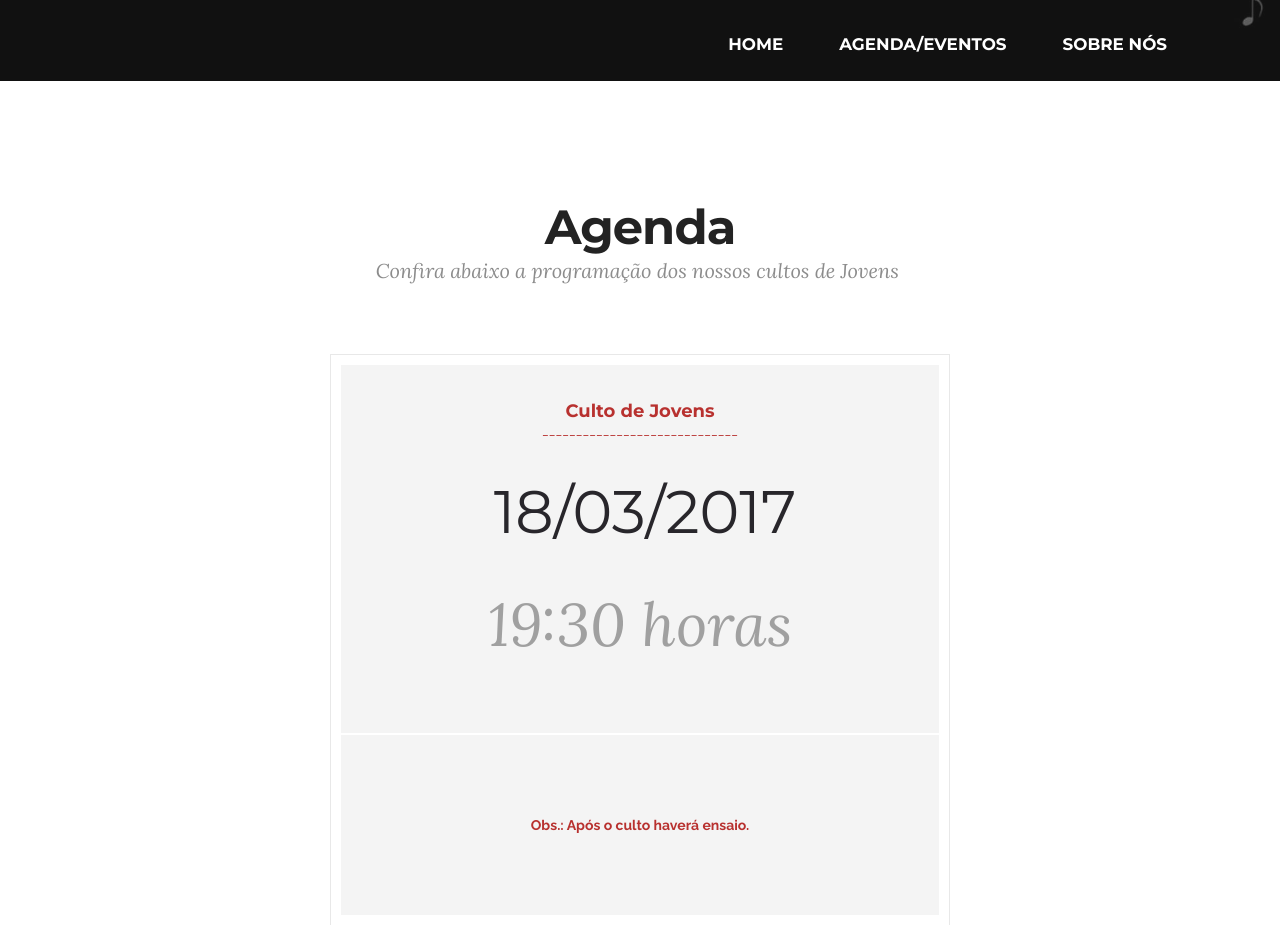
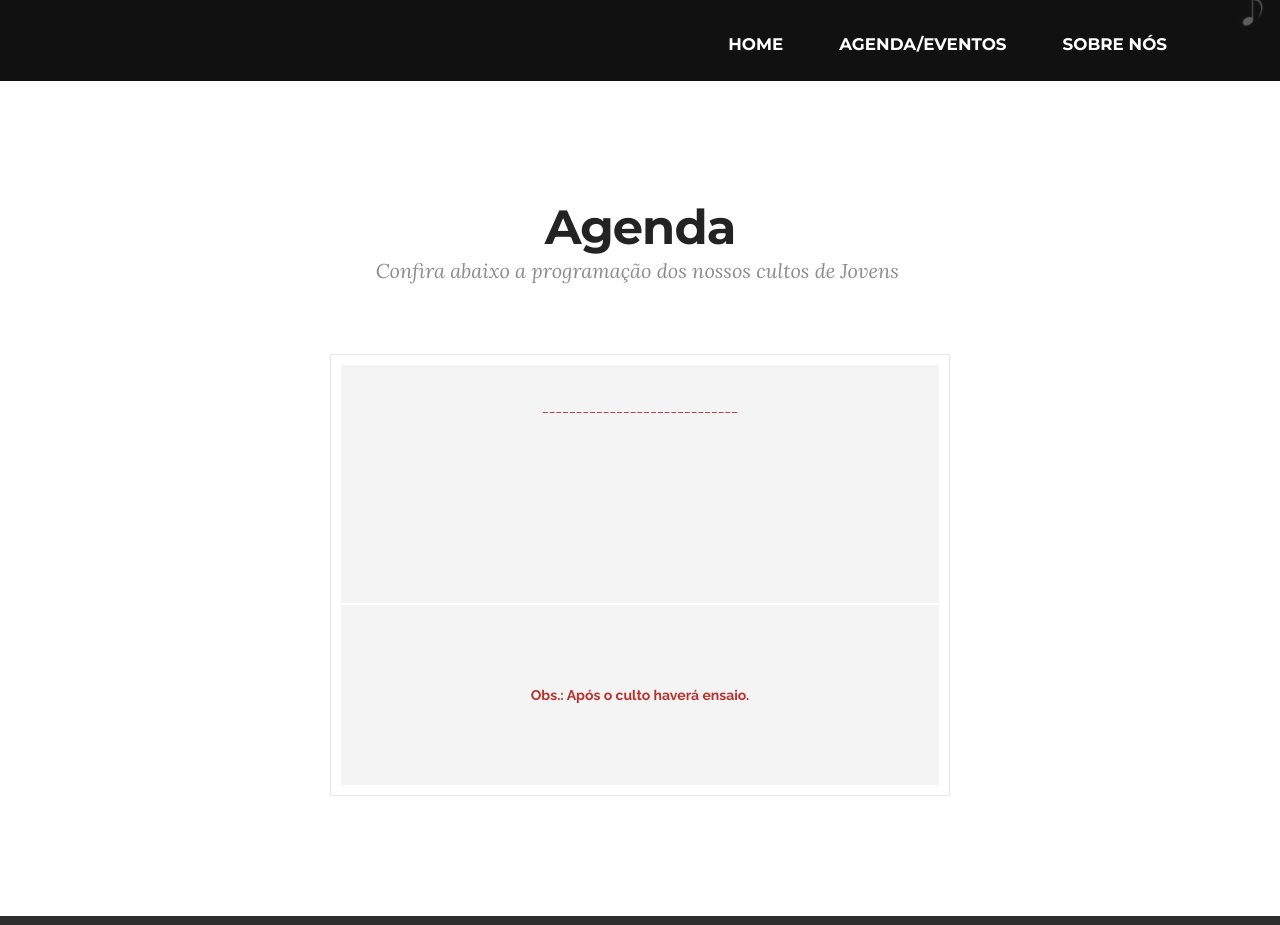
Before and after one commit to paranagrecia/djed, a plain HTML site: page agenda.html in a window 1280 px wide. Shown: the top 925 px of the page. Drawn offline with Linux system fonts and the light colour scheme.

Commit message:
Update agenda.html

```diff
--- a/agenda.html
+++ b/agenda.html
@@ -88,15 +88,15 @@
                     <div class="mbr-plan-header card-block">
 
                       <div class="card-title">
-                        <h3 class="mbr-plan-title">Culto de Jovens</h3>
+                        <h3 class="mbr-plan-title">             </h3> <!-- Culto de Jovens -->
                         <small class="mbr-plan-subtitle">-----------------------------</small>
                       </div>
                       <div class="card-text">
                           <div class="mbr-price">
                             <span class="mbr-price-value"></span>
-                            <span class="mbr-price-figure">18/03/2017<br></span><small class="mbr-price-term"></small>
+                            <span class="mbr-price-figure">         <br></span><small class="mbr-price-term"></small> <!-- DATA -->
                           </div>
-                          <small class="mbr-plan-price-desc">19:30 horas</small>
+                          <small class="mbr-plan-price-desc">        </small> <!-- HORA -->
                       </div>
                     </div>
                     <div class="mbr-plan-body card-block">
```
